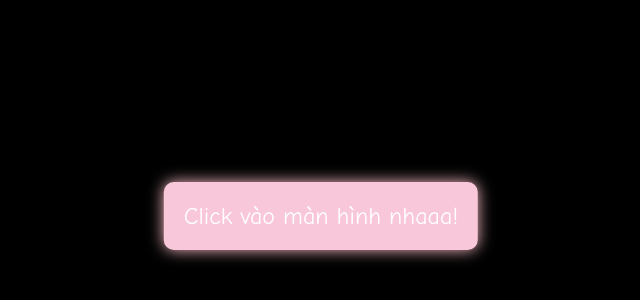
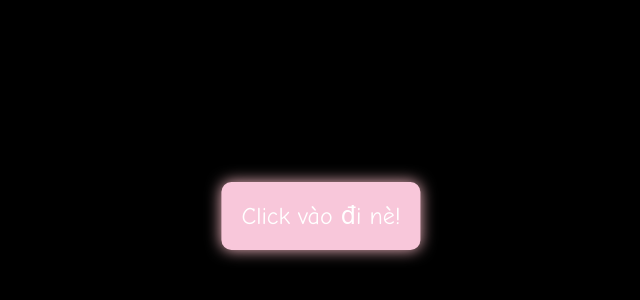
Before and after one commit to asushb/chickenlongnguyen, a plain HTML site: page index.html in a window 1280 px wide. Shown: the part 184-484 px from the top of the page, without its empty margins (319-959 px from the left). Drawn offline with Linux system fonts and the light colour scheme.

Commit message:
Chickenlongnguyen.html

```diff
--- a/index.html
+++ b/index.html
@@ -80,7 +80,7 @@
   </style>
 </head>
 <body>
-  <div id="startDialog" class="dialog">Click vào màn hình nhaaa!</div>
+  <div id="startDialog" class="dialog">Click vào đi nè!</div>
 
   <audio id="backgroundMusic" src="assets/music.mp3" loop></audio>
 
```
